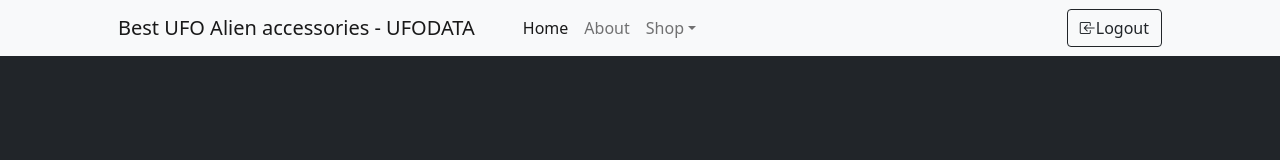
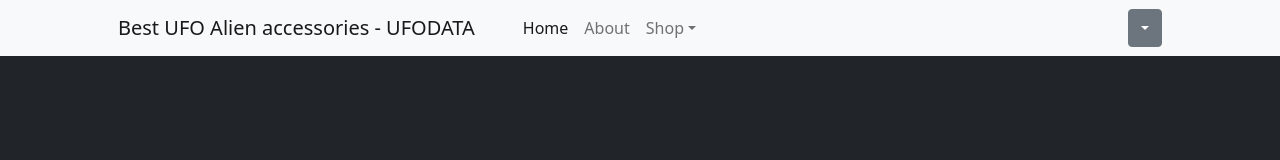
Before and after one commit to pz771114/UFODataOrgShop, a React (Create React App) app in the folder frontend/: page /product/1 in a window 1280 px wide. Shown: the top 160 px of the page. Built offline with nearby package versions, Linux system fonts and the light colour scheme; no server answers.

Commit message:
create user profile component

```diff
--- a/frontend/src/components/layout/Navigation.js
+++ b/frontend/src/components/layout/Navigation.js
@@ -10,6 +10,11 @@ const Navigation = () => {
   const logoutHandler = () => {
     dispatch(logout());
   };
+
+  const icon_style = {
+    fontSize: "1.5rem",
+  };
+
   return (
     <nav className="navbar navbar-expand-lg navbar-light bg-light">
       <div className="container px-4 px-lg-5">
@@ -85,14 +90,40 @@ const Navigation = () => {
           </form>
           */}
           {user ? (
-            <Link
-              to="/"
-              className="btn btn-outline-dark"
-              onClick={logoutHandler}
-            >
-              <i className="bi bi-box-arrow-in-left"></i>
-              Logout
-            </Link>
+            <div className="dropdown">
+              <button
+                className="btn btn-secondary dropdown-toggle"
+                type="button"
+                id="dropdownMenuButton1"
+                data-bs-toggle="dropdown"
+                aria-expanded="false"
+              >
+                {user.name}
+              </button>
+              <ul
+                className="dropdown-menu"
+                aria-labelledby="dropdownMenuButton1"
+              >
+                <li>
+                  <a className="dropdown-item" href="#">
+                    <i class="bi bi-cart4 px-1" style={icon_style}></i>
+                    Carts
+                  </a>
+                </li>
+                <li>
+                  <a className="dropdown-item" href="#">
+                    <i class="bi bi-person-circle px-1" style={icon_style}></i>
+                    Profile
+                  </a>
+                </li>
+                <li>
+                  <a className="dropdown-item" href="#" onClick={logoutHandler}>
+                    <i class="bi bi-door-open-fill px-1" style={icon_style}></i>
+                    Logout
+                  </a>
+                </li>
+              </ul>
+            </div>
           ) : (
             <Link to="/login" className="btn btn-outline-dark">
               <i className="bi bi-door-open-fill"></i>
```
